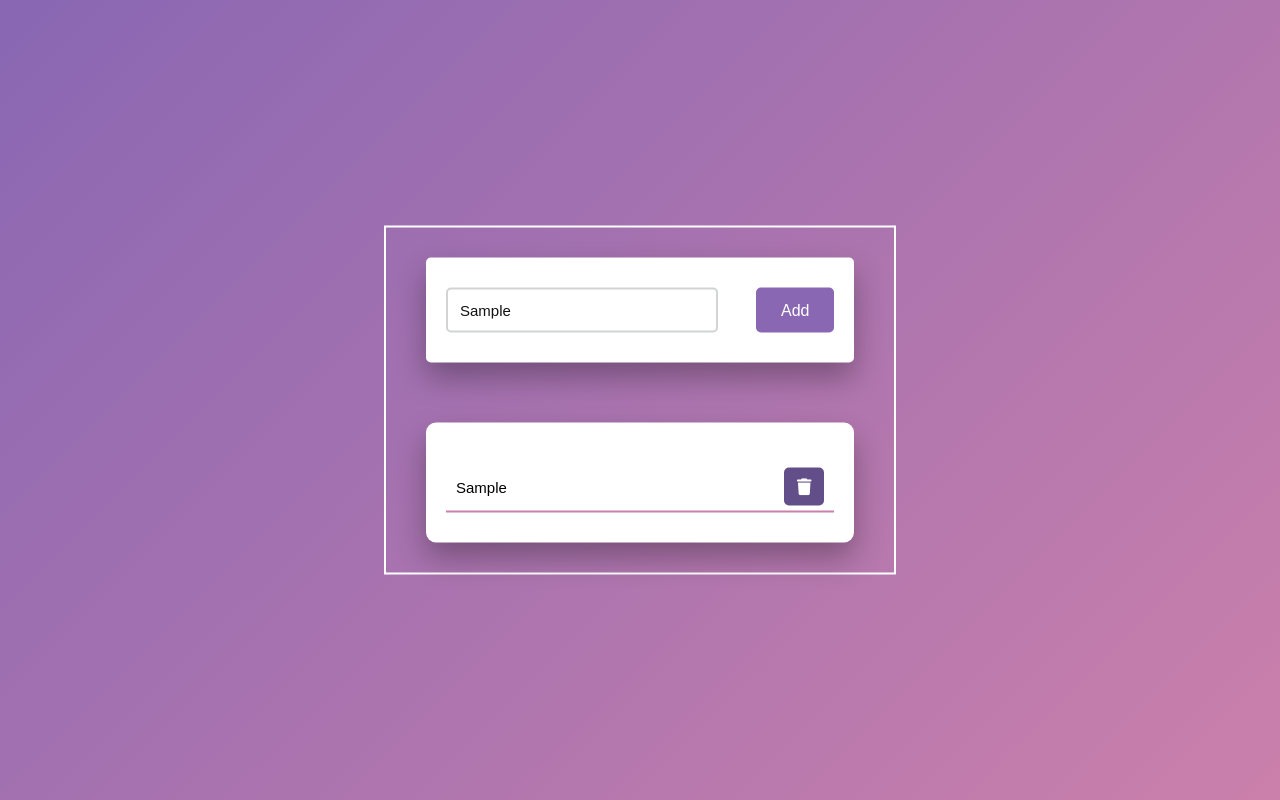
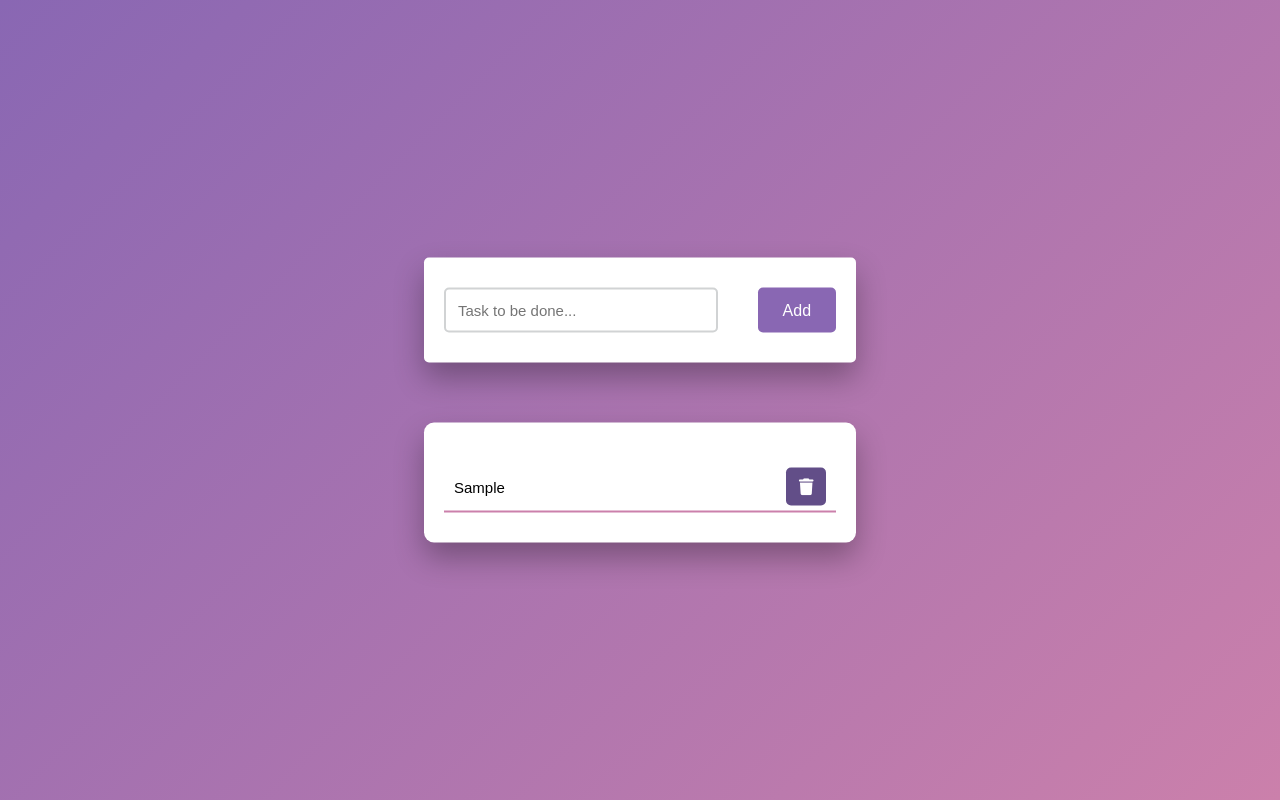
Before and after one commit to Narges-Nohekhan/To-Do-List-2, a plain HTML site: page index.html in a window 1280 px wide. Both pictures are taken after typing "Sample" into the empty fields and a click on the button "Add". Drawn offline with Linux system fonts and the light colour scheme; a web font is replaced by a local one.

Commit message:
clearing the input field after each entry

```diff
--- a/script.js
+++ b/script.js
@@ -24,5 +24,6 @@ document.querySelector('#push').onclick = function () {
             }
 
         }
+        document.querySelector("#new-task input").value = "";
     }
 }
--- a/style.css
+++ b/style.css
@@ -13,7 +13,6 @@ body {
 }
 
 .container {
-    border: 2px solid white;
     width: 40%;
     min-width: 450px;
     position: absolute;
```
